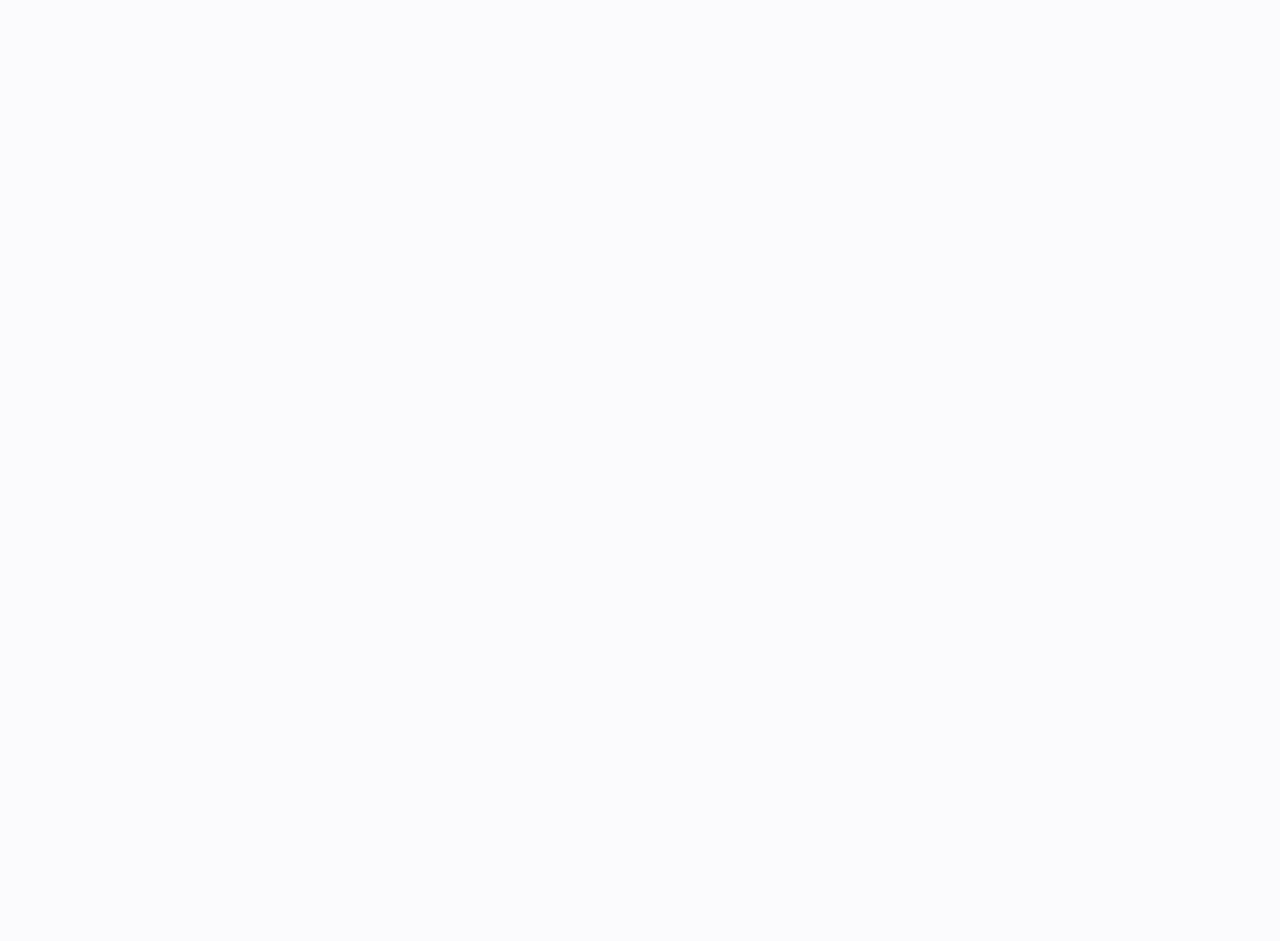
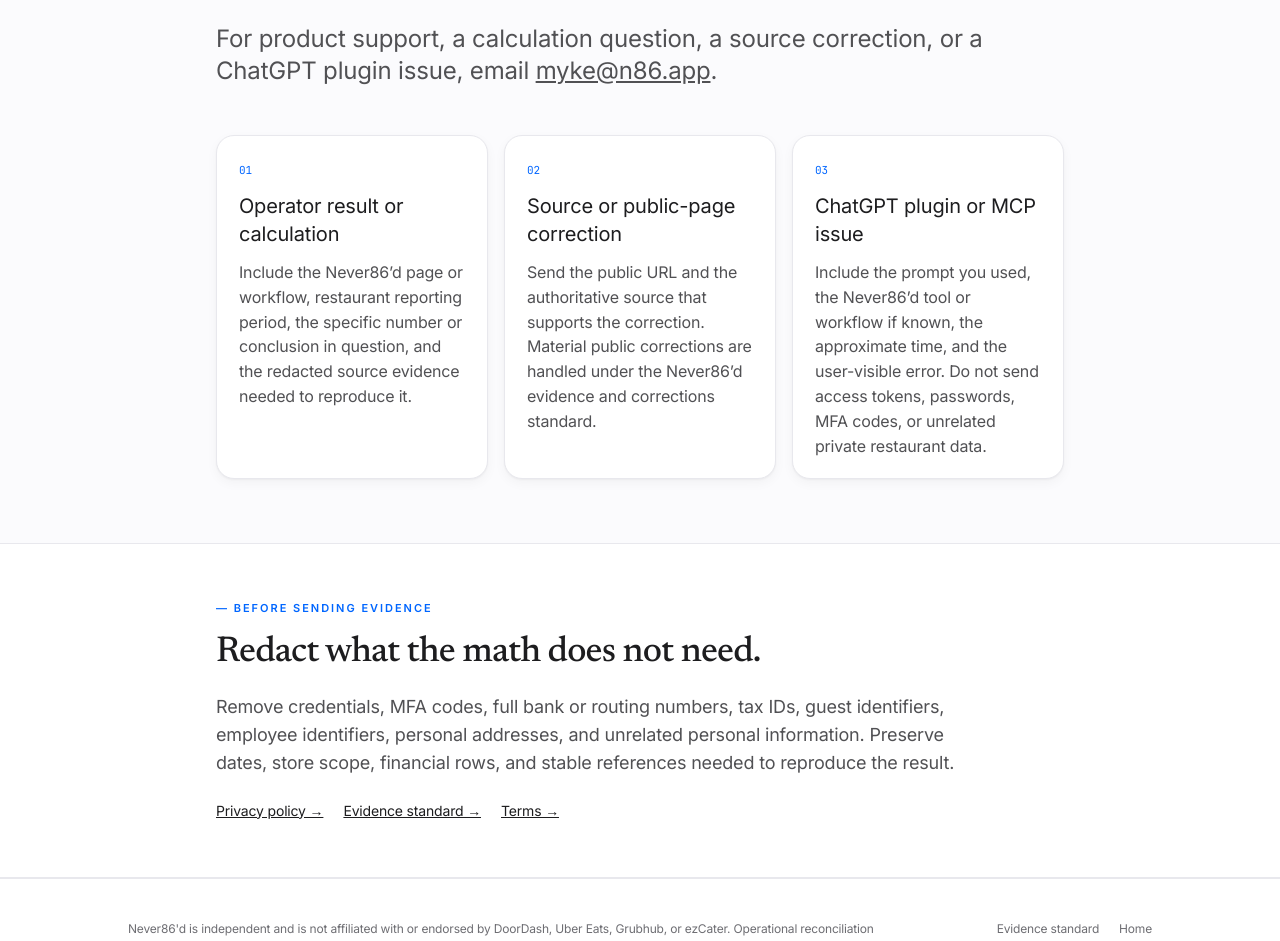
Before and after one commit to mykemueller1-ctrl/never86, a Next.js app: page /support in a window 1280 px wide. Before the commit this address had no page. Shown: the part 440-1381 px from the top of the page. Before the commit the page ends 800 px from the top, so only its background shows below. Built offline with nearby package versions, Linux system fonts and the light colour scheme.

Commit message:
Add Never86 support page

```diff
--- /dev/null
+++ b/src/app/support/page.tsx
@@ -0,0 +1,69 @@
+import type { Metadata } from 'next';
+import Link from 'next/link';
+import { MarketplaceAuditFooter, MarketplaceAuditHeader } from '@/components/MarketplaceAuditShell';
+
+export const metadata: Metadata = {
+  title: "Support | Never86'd",
+  description: "Support for Never86'd restaurant operator tools, source corrections, and ChatGPT plugin workflows.",
+  alternates: { canonical: 'https://www.never86.ai/support' },
+};
+
+const HELP = [
+  {
+    title: 'Operator result or calculation',
+    body: 'Include the Never86’d page or workflow, restaurant reporting period, the specific number or conclusion in question, and the redacted source evidence needed to reproduce it.',
+  },
+  {
+    title: 'Source or public-page correction',
+    body: 'Send the public URL and the authoritative source that supports the correction. Material public corrections are handled under the Never86’d evidence and corrections standard.',
+  },
+  {
+    title: 'ChatGPT plugin or MCP issue',
+    body: 'Include the prompt you used, the Never86’d tool or workflow if known, the approximate time, and the user-visible error. Do not send access tokens, passwords, MFA codes, or unrelated private restaurant data.',
+  },
+];
+
+export default function SupportPage() {
+  return (
+    <main className="compass min-h-screen">
+      <MarketplaceAuditHeader label="Support" />
+
+      <section className="max-w-4xl mx-auto px-6 pt-16 md:pt-24 pb-12">
+        <p className="compass-eyebrow mb-6">— Never86&apos;d support</p>
+        <h1 className="compass-display text-5xl md:text-7xl mb-7">Bring the source and the question.</h1>
+        <p className="compass-body text-xl md:text-2xl max-w-3xl leading-relaxed">
+          For product support, a calculation question, a source correction, or a ChatGPT plugin issue, email <a className="underline" href="mailto:myke@n86.app">myke@n86.app</a>.
+        </p>
+      </section>
+
+      <section className="max-w-4xl mx-auto px-6 pb-16">
+        <div className="grid gap-4 md:grid-cols-3">
+          {HELP.map((item, index) => (
+            <article key={item.title} className="compass-card">
+              <span className="font-mono text-[11px]" style={{ color: '#0066ff' }}>{String(index + 1).padStart(2, '0')}</span>
+              <h2 className="!mt-3 text-xl">{item.title}</h2>
+              <p className="compass-body text-base leading-relaxed mt-3">{item.body}</p>
+            </article>
+          ))}
+        </div>
+      </section>
+
+      <section className="border-y border-[#e8e8ed] bg-white">
+        <div className="max-w-4xl mx-auto px-6 py-14">
+          <p className="compass-eyebrow mb-4">— Before sending evidence</p>
+          <h2 className="compass-display text-3xl md:text-4xl">Redact what the math does not need.</h2>
+          <p className="compass-body text-lg leading-relaxed mt-5 max-w-3xl">
+            Remove credentials, MFA codes, full bank or routing numbers, tax IDs, guest identifiers, employee identifiers, personal addresses, and unrelated personal information. Preserve dates, store scope, financial rows, and stable references needed to reproduce the result.
+          </p>
+          <div className="flex flex-wrap gap-5 mt-6 text-sm">
+            <Link className="underline" href="/privacy">Privacy policy →</Link>
+            <Link className="underline" href="/evidence-standard">Evidence standard →</Link>
+            <Link className="underline" href="/terms">Terms →</Link>
+          </div>
+        </div>
+      </section>
+
+      <MarketplaceAuditFooter />
+    </main>
+  );
+}
```
